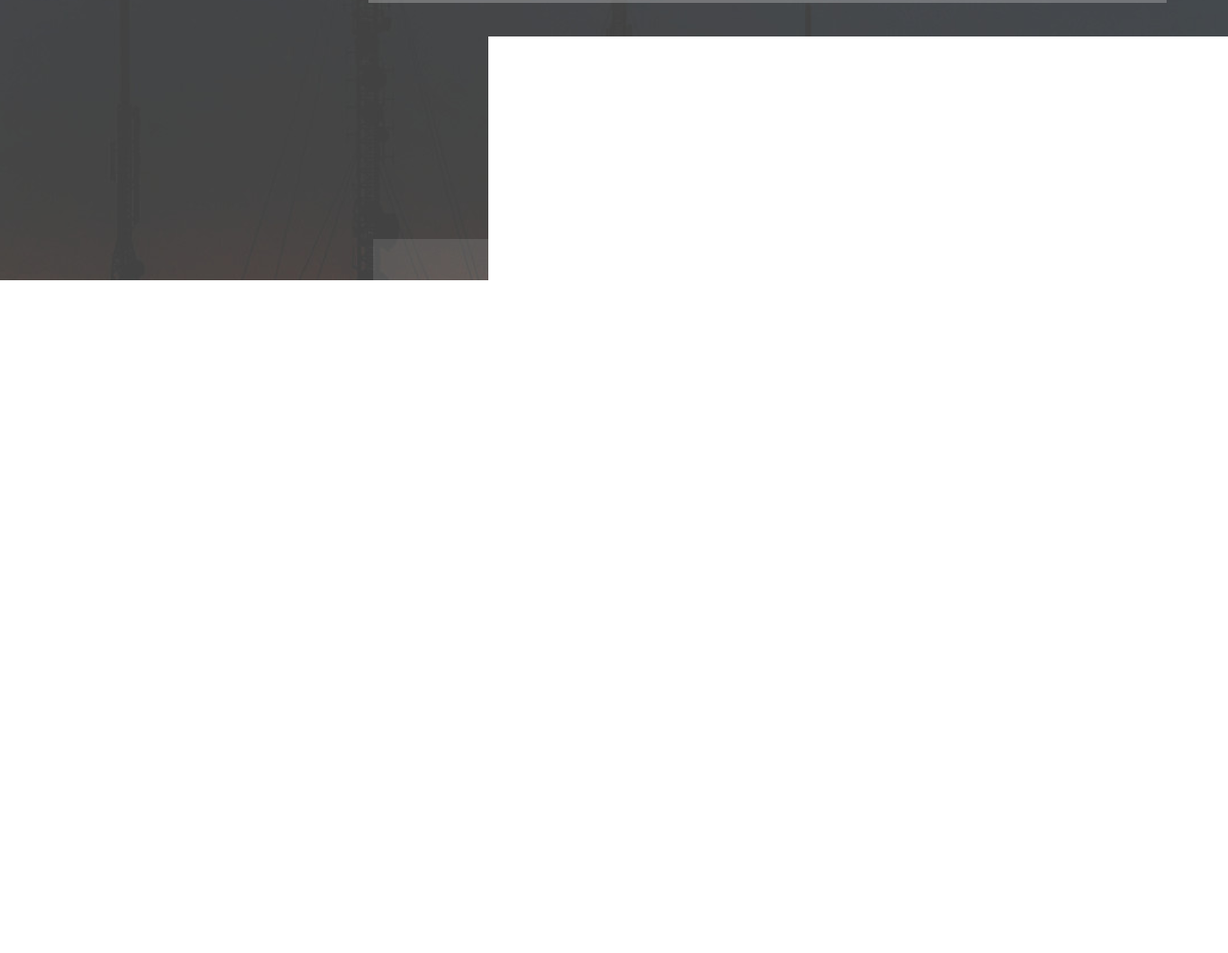
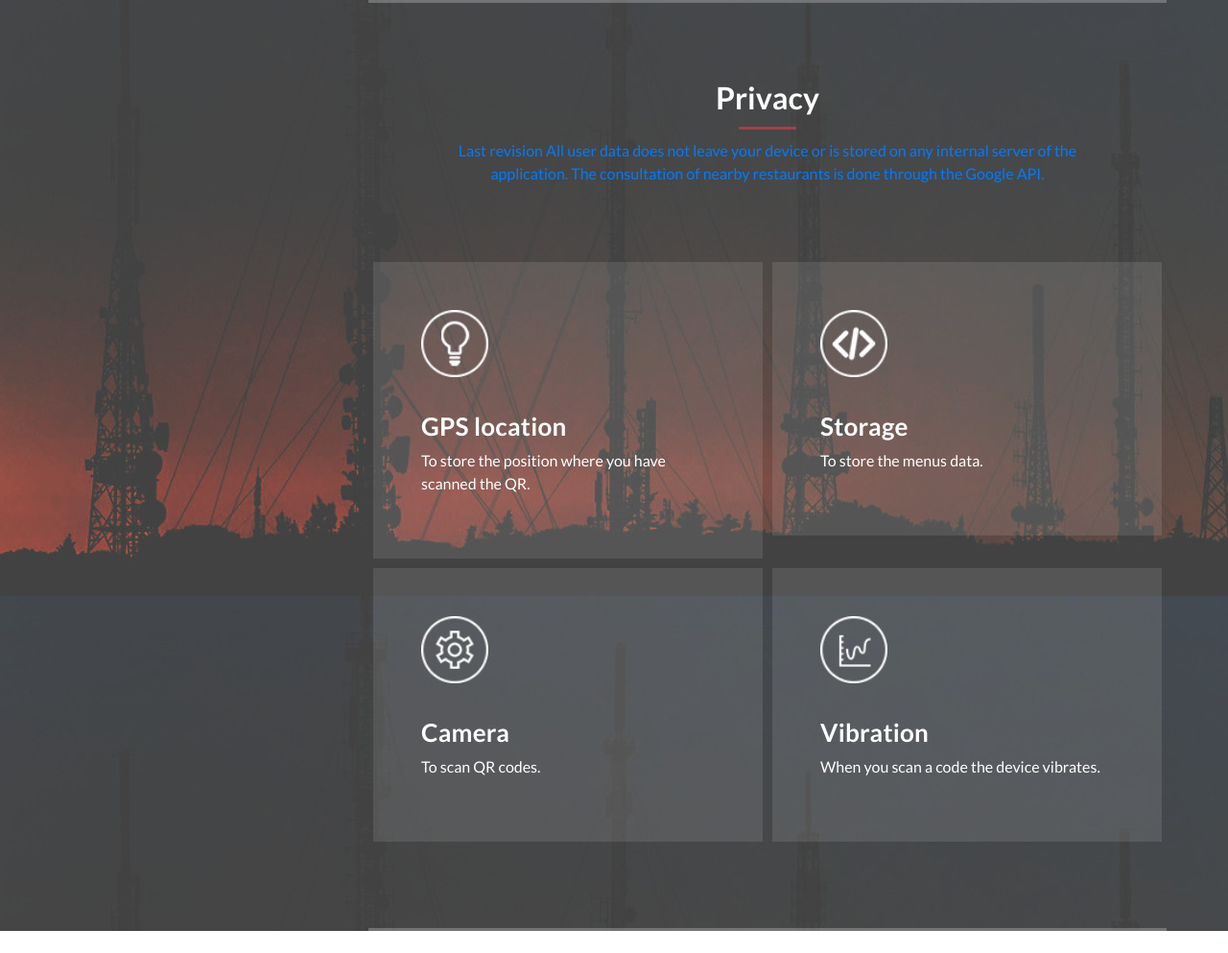
Before and after one commit to RoberWare/roberto-lama-rodriguez.github.io, a plain HTML site: page lacarta/index.html in a window 1280 px wide. Shown: the part 979-1972 px from the top of the page at 96% size. After the commit the page ends 1949 px from the top, so only its background shows below. Drawn offline with Linux system fonts and the light colour scheme; files whose address does not match are found by name.

Commit message:
Update index.html

```diff
--- a/lacarta/index.html
+++ b/lacarta/index.html
@@ -144,45 +144,43 @@ You can also see all the other letters, share them or delete them from your hist
             <h2>Privacy</h2>
             <div class="line-dec"></div>
             <a href="https://github.com/RoberWare/lacarta/blob/master/privacy_es.md"
-            <span
-              >My Professional skillset</span
-            >
+            <span>Last revision</span>
+		All user data does not leave your device or is stored on any internal server of the application. The consultation of nearby restaurants is done through the Google API.
           </div>
           <div class="row">
             <div class="col-md-6">
               <div class="service-item">
                 <div class="first-service-icon service-icon"></div>
-                <h4>API implementation</h4>
+                <h4>GPS location</h4>
                 <p>
-                  Especially I have used Google's API, for Maps and Youtube. But I can implement any.
+                  To store the position where you have scanned the QR.
                 </p>
               </div>
             </div>
             <div class="col-md-6">
               <div class="service-item">
                 <div class="second-service-icon service-icon"></div>
-                <h4>Python, Java &amp; C</h4>
+                <h4>Storage</h4>
                 <p>
-                  I have been programming in python for 12 years. Recently I learnt Java and C.
-                  I have developed dynamic and static web pages in eclipse using pure Java and Servlets.
+                  To store the menus data.
                 </p>
               </div>
             </div>
             <div class="col-md-6">
               <div class="service-item">
                 <div class="third-service-icon service-icon"></div>
-                <h4>Teamwork & Collaboration</h4>
+                <h4>Camera</h4>
                 <p>
-                  I have worked in small work groups to develop several projects.
+                  To scan QR codes.
                 </p>
               </div>
             </div>
             <div class="col-md-6">
               <div class="service-item">
                 <div class="fourth-service-icon service-icon"></div>
-                <h4>App developer for Linux, Windows and Android</h4>
+                <h4>Vibration</h4>
                 <p>
-                  I program mainly in python, with Kivy framework which easily I can port to different platforms.
+                  When you scan a code the device vibrates.
                 </p>
               </div>
             </div>
```
